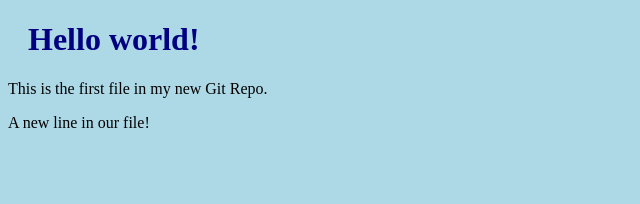
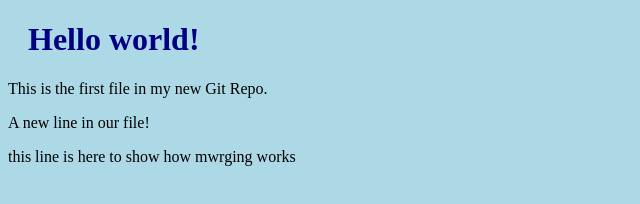
Before and after one commit to user-Ibrahim/Hello-world-2, a plain HTML site: page index.html in a window 1280 px wide. Shown: the whole page, without its empty margins (0-640 px from the left). Drawn offline with Linux system fonts and the light colour scheme.

Commit message:
update index.html with emergency fix

```diff
--- a/index.html
+++ b/index.html
@@ -9,6 +9,6 @@
 <h1>Hello world!</h1>
 <p>This is the first file in my new Git Repo.</p>
 <p>A new line in our file!</p>
-
+<p> this line is here to show how mwrging works</p>
 </body>
 </html>
```
